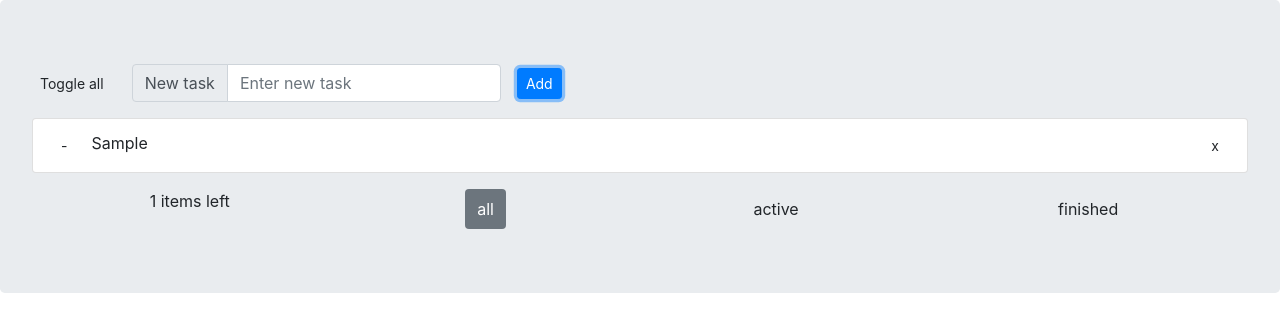
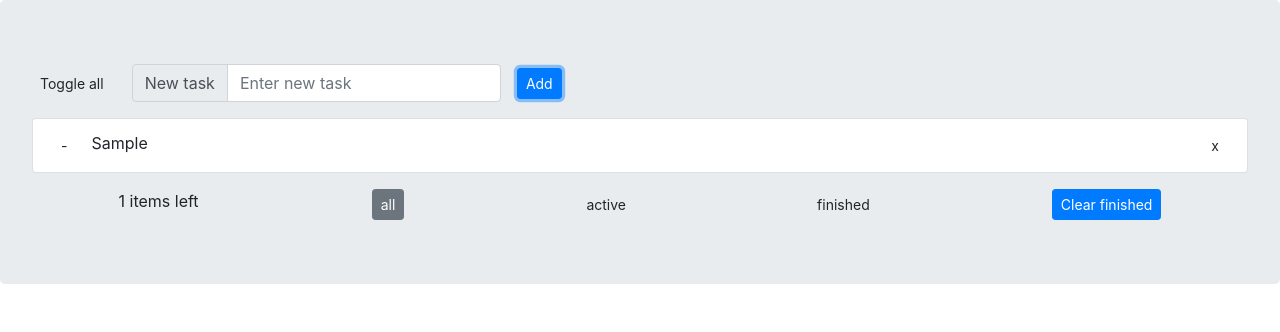
Before and after one commit to fortymorgan/reactToDo, a React app: page / in a window 1280 px wide. Both pictures are taken after typing "Sample" into the empty fields and a click on the button "Add". Shown: the top 332 px of the page. Built offline with nearby package versions, Linux system fonts and the light colour scheme.

Commit message:
Add clear finished button to footer

```diff
--- a/src/components/App.jsx
+++ b/src/components/App.jsx
@@ -53,6 +53,13 @@ export default class App extends React.Component {
     this.setState({ filter: e.target.innerHTML });
   }
 
+  onClearFinished = () => {
+    const { items } = this.state;
+    const newItems = items.filter(item => item.state !== 'finished');
+    toLocalStorage('todo-list', newItems);
+    this.setState({ items: newItems });
+  }
+
   render() {
     const { input, items, filter } = this.state;
 
@@ -66,7 +73,7 @@ export default class App extends React.Component {
       <div className="jumbotron">
         <InputForm handlers={{ onInput: this.onInput, onAdd: this.onAdd, onToggleAll: this.onToggleAll }} value={input} />
         <ListItems handlers={{ onRemove: this.onRemove, onToggle: this.onToggle }} list={itemsToRender[filter]} />
-        <FilterFooter filter={filter} list={items} handlers={{ onToggleFilter: this.onToggleFilter }} />
+        <FilterFooter filter={filter} list={items} handlers={{ onToggleFilter: this.onToggleFilter, onClearFinished: this.onClearFinished }} />
       </div>
     )
   }
--- a/src/components/FilterFooter.jsx
+++ b/src/components/FilterFooter.jsx
@@ -5,7 +5,7 @@ const filters = ['all', 'active', 'finished'];
 export default class FilterFooter extends React.Component {
   render() {
     const { filter, handlers, list } = this.props;
-    const { onToggleFilter } = handlers;
+    const { onToggleFilter, onClearFinished } = handlers;
 
     if (list.length === 0) {
       return null;
@@ -13,11 +13,12 @@ export default class FilterFooter extends React.Component {
 
     return (
       <div className="mt-3 d-flex justify-content-around">
-        <p>{`${list.filter(item => item.state === 'active').length} items left`}</p>
+        <span>{`${list.filter(item => item.state === 'active').length} items left`}</span>
         {filters.map(f => {
-          const className = f === filter ? "btn btn-secondary border-0" : "btn border-0";
+          const className = f === filter ? "btn btn-secondary btn-sm" : "btn btn-sm";
           return <button className={className} key={f} onClick={onToggleFilter}>{f}</button>;
           })}
+        <button className="btn btn-primary btn-sm" onClick={onClearFinished}>Clear finished</button>
       </div>
     )
   }
```
